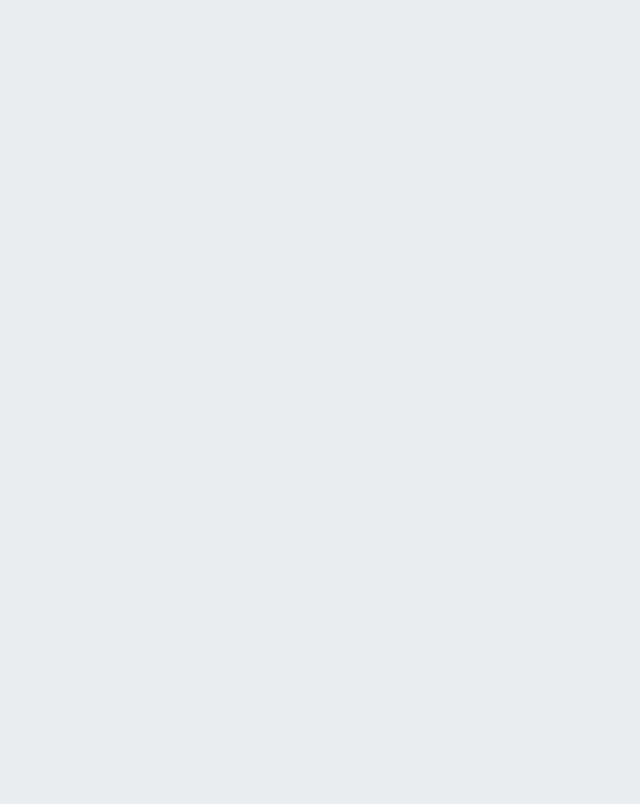
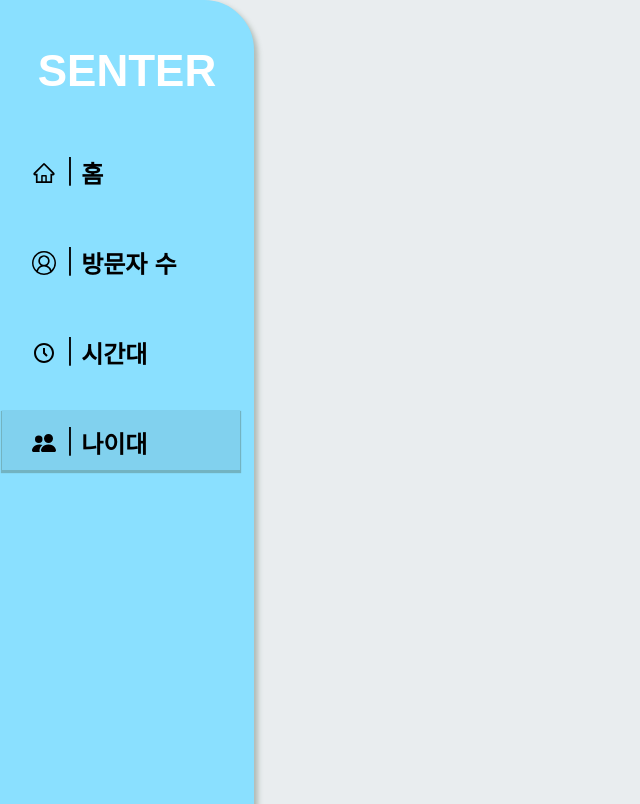
Before and after one commit to bssmsenter/senter_frontlend, a React (Create React App) app: page /age in a window 1280 px wide. Before the commit this address had no page. Shown: the whole page, without its empty margins (0-640 px from the left). Built offline with nearby package versions, Linux system fonts and the light colour scheme; a web font is replaced by a local one.

Commit message:
add::age

```diff
--- a/src/App.js
+++ b/src/App.js
@@ -1,5 +1,6 @@
 import People from './components/people';
 import Home from './components/home';
+import Age from './components/age'
 import { BrowserRouter as Router, Routes, Route, BrowserRouter } from "react-router-dom";
 
 
@@ -10,6 +11,7 @@ function App() {
         <Routes>
           <Route path="/" element={<Home/>}/>
           <Route path="/people" element={<People/>}/>
+          <Route path="/age" element={<Age/>}/>
         </Routes>
       </Router>
     </div>
--- /dev/null
+++ b/src/components/age.js
@@ -0,0 +1,17 @@
+import '../styles/age.css';
+import React from 'react';
+import Header from './header';
+import { BsFillPeopleFill } from "react-icons/bs";
+
+function Age(){
+    return(
+        <div className="age">
+            <Header/>
+            <section>
+
+            </section>
+        </div>
+    );
+}
+
+export default Age;
--- a/src/components/header.js
+++ b/src/components/header.js
@@ -41,10 +41,12 @@ function Header() {
             </div>
             <div className="menulist ml4">
               <div className="menufi">
+              <a href="/age">
                 <div className="menulogo">
                   <BsPeopleFill />
                 </div>|
                 <h4 className="menuft"> 나이대</h4>
+                </a>
               </div>
             </div>
           </div>
--- /dev/null
+++ b/src/styles/age.css
@@ -0,0 +1,12 @@
+@import url('https://fonts.googleapis.com/css2?family=Do+Hyeon&display=swap');
+@import url('https://fonts.googleapis.com/earlyaccess/jejugothic.css');
+.age {
+  text-align: center;
+}
+
+.age .ml4 {
+  background-color: #00000011;
+  width: 95%;
+  color: black;
+  box-shadow:0px 2px 1px 1px rgba(69, 93, 74, 0.342);
+}
```
